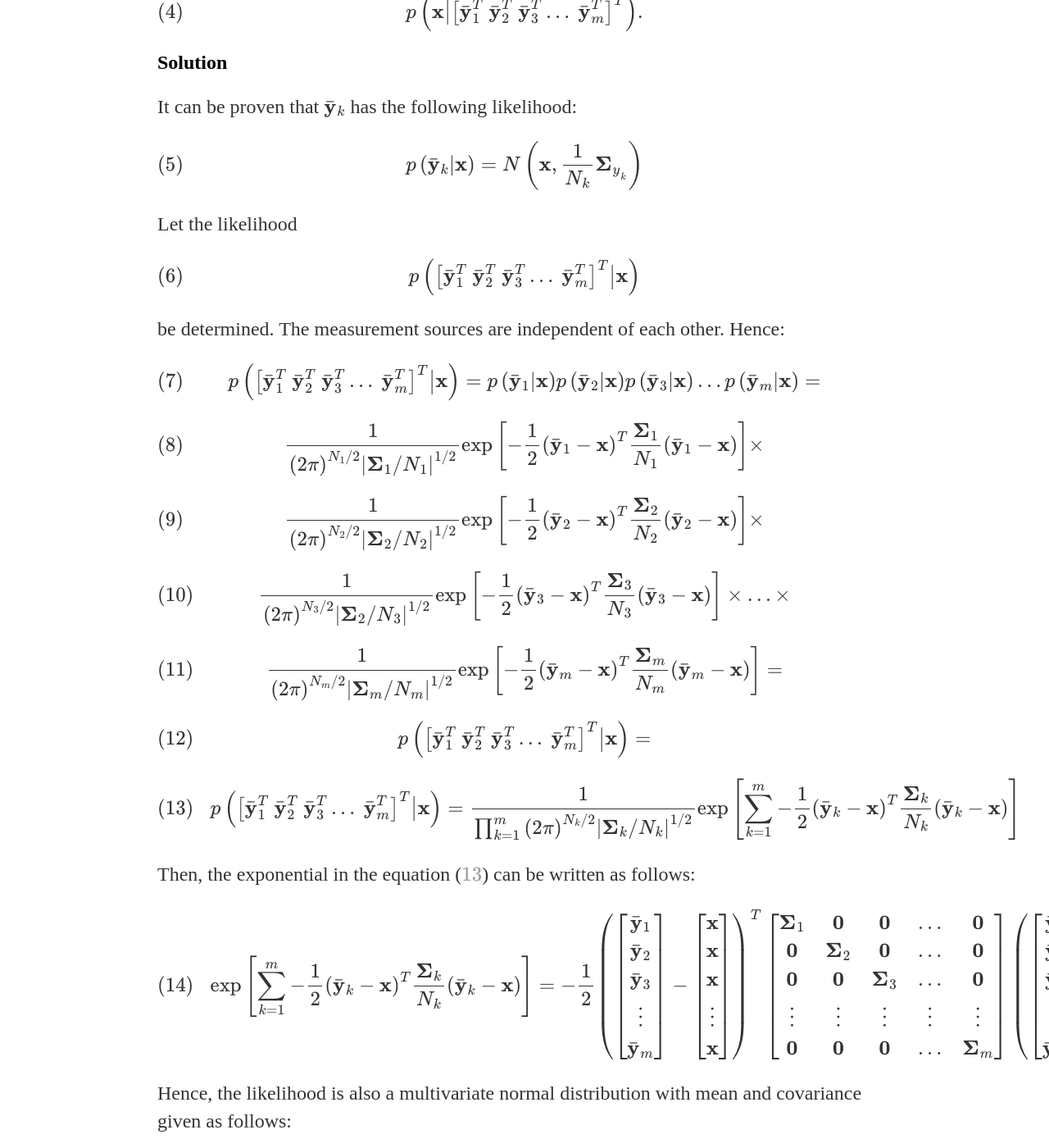
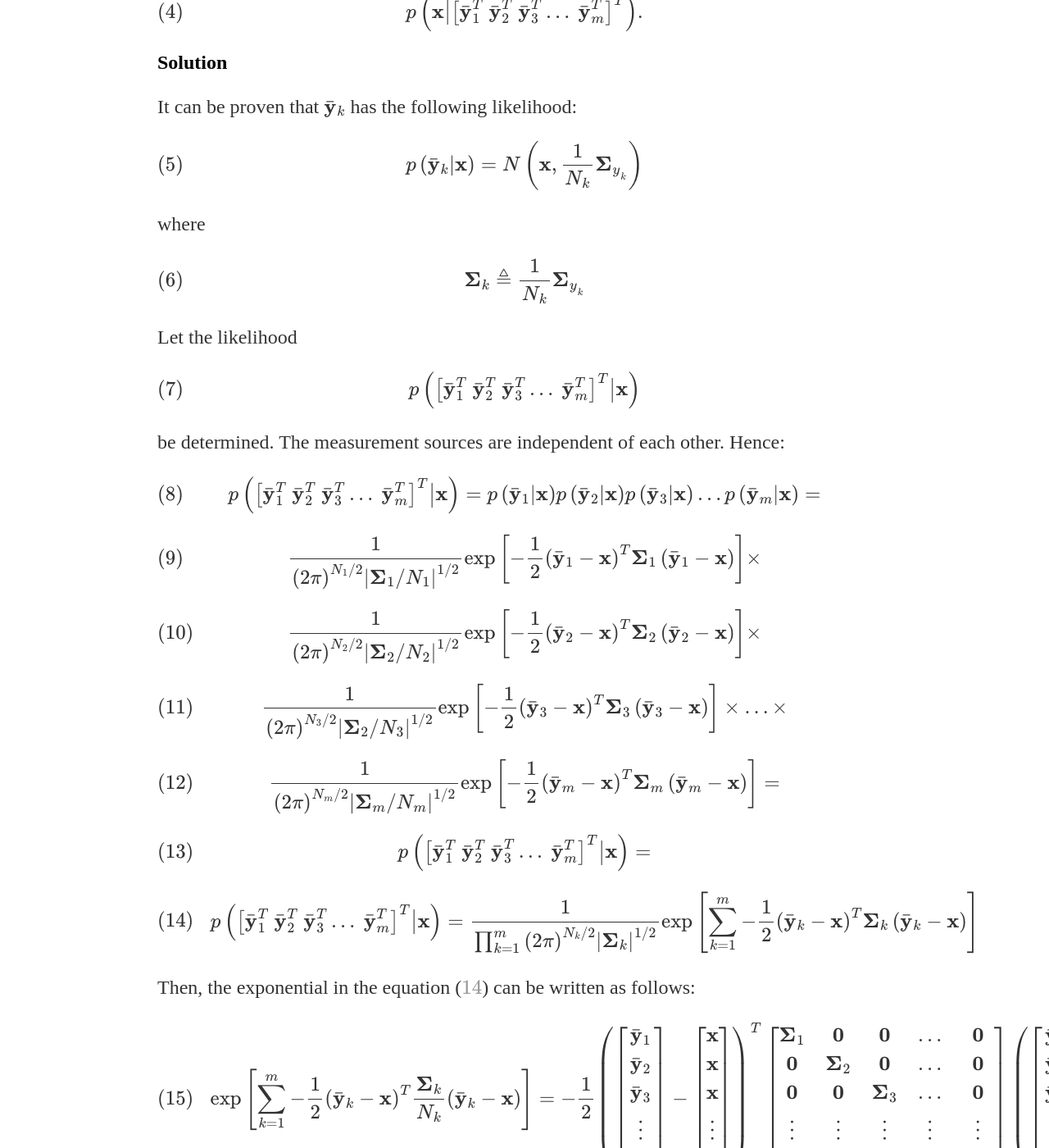
Before and after one commit to SaffetGokcenSen/saffetgokcensen.github.io, a Jekyll site: the page built from _posts/2020-08-13-inferring-an-unknown-vector-using-noisy-measurements-from-multiple-devices.md, in a window 1280 px wide and 1400 px high, scrolled down 1184 px. Shown: the whole window at 82% size. Built offline with Jekyll 4.4.1, drawn with Linux system fonts in a browser that asks for light colours.

Commit message:
corrected a typographic error

```diff
--- a/_posts/2020-08-13-inferring-an-unknown-vector-using-noisy-measurements-from-multiple-devices.md
+++ b/_posts/2020-08-13-inferring-an-unknown-vector-using-noisy-measurements-from-multiple-devices.md
@@ -28,6 +28,10 @@ It can be proven that $\bar{\mathbf{y}}\_{k}$ has the following likelihood:
 \begin{equation}
     p\left(\bar{\mathbf{y}}\_{k}|\mathbf{x}\right)=N\left(\mathbf{x},\frac{1}{N\_{k}}\boldsymbol{\Sigma}\_{y\_{\_{k}}}\right)
 \end{equation}
+where
+\begin{equation}
+    \boldsymbol{\Sigma}_{k}\triangleq \frac{1}{N\_{k}}\boldsymbol{\Sigma}\_{y\_{\_{k}}}
+\end{equation}
 Let the likelihood
 \begin{equation}
     p\left(\left[\bar{\mathbf{y}}\_{1}^{T} \ \bar{\mathbf{y}}\_{2}^{T} \ \bar{\mathbf{y}}\_{3}^{T} \dotso  \ \bar{\mathbf{y}}\_{m}^{T}\right]^{T}\big | \mathbf{x}\right)
@@ -37,22 +41,22 @@ be determined. The measurement sources are independent of each other. Hence:
     p\left(\left[\bar{\mathbf{y}}\_{1}^{T} \ \bar{\mathbf{y}}\_{2}^{T} \ \bar{\mathbf{y}}\_{3}^{T} \dotso  \ \bar{\mathbf{y}}\_{m}^{T}\right]^{T}\big | \mathbf{x}\right)=p\left(\bar{\mathbf{y}}\_{1}| \mathbf{x}\right)p\left(\bar{\mathbf{y}}\_{2}| \mathbf{x}\right)p\left(\bar{\mathbf{y}}\_{3}| \mathbf{x}\right)\dotso p\left(\bar{\mathbf{y}}\_{m}| \mathbf{x}\right)=
 \end{equation}
 \begin{equation}
-    \frac{1}{\left(2\pi\right)^{N\_{1}/2}\left |\boldsymbol{\Sigma}\_{1}/N\_{1} \right |^{1/2}}\exp\left[-\frac{1}{2}\left(\bar{\mathbf{y}}\_{1}-\mathbf{x}\right)^{T}\frac{\boldsymbol{\Sigma}\_{1}}{N\_{1}}\left(\bar{\mathbf{y}}\_{1}-\mathbf{x}\right)\right] \times
+    \frac{1}{\left(2\pi\right)^{N\_{1}/2}\left |\boldsymbol{\Sigma}\_{1}/N\_{1} \right |^{1/2}}\exp\left[-\frac{1}{2}\left(\bar{\mathbf{y}}\_{1}-\mathbf{x}\right)^{T}\boldsymbol{\Sigma}\_{1}\left(\bar{\mathbf{y}}\_{1}-\mathbf{x}\right)\right] \times
 \end{equation}
 \begin{equation}
-    \frac{1}{\left(2\pi\right)^{N\_{2}/2}\left |\boldsymbol{\Sigma}\_{2}/N\_{2} \right |^{1/2}}\exp\left[-\frac{1}{2}\left(\bar{\mathbf{y}}\_{2}-\mathbf{x}\right)^{T}\frac{\boldsymbol{\Sigma}\_{2}}{N\_{2}}\left(\bar{\mathbf{y}}\_{2}-\mathbf{x}\right)\right] \times
+    \frac{1}{\left(2\pi\right)^{N\_{2}/2}\left |\boldsymbol{\Sigma}\_{2}/N\_{2} \right |^{1/2}}\exp\left[-\frac{1}{2}\left(\bar{\mathbf{y}}\_{2}-\mathbf{x}\right)^{T}\boldsymbol{\Sigma}\_{2}\left(\bar{\mathbf{y}}\_{2}-\mathbf{x}\right)\right] \times
 \end{equation}
 \begin{equation}
-    \frac{1}{\left(2\pi\right)^{N\_{3}/2}\left |\boldsymbol{\Sigma}\_{2}/N\_{3} \right |^{1/2}}\exp\left[-\frac{1}{2}\left(\bar{\mathbf{y}}\_{3}-\mathbf{x}\right)^{T}\frac{\boldsymbol{\Sigma}\_{3}}{N\_{3}}\left(\bar{\mathbf{y}}\_{3}-\mathbf{x}\right)\right] \times \dotso \times
+    \frac{1}{\left(2\pi\right)^{N\_{3}/2}\left |\boldsymbol{\Sigma}\_{2}/N\_{3} \right |^{1/2}}\exp\left[-\frac{1}{2}\left(\bar{\mathbf{y}}\_{3}-\mathbf{x}\right)^{T}\boldsymbol{\Sigma}\_{3}\left(\bar{\mathbf{y}}\_{3}-\mathbf{x}\right)\right] \times \dotso \times
 \end{equation}
 \begin{equation}
-    \frac{1}{\left(2\pi\right)^{N\_{m}/2}\left |\boldsymbol{\Sigma}\_{m}/N\_{m} \right |^{1/2}}\exp\left[-\frac{1}{2}\left(\bar{\mathbf{y}}\_{m}-\mathbf{x}\right)^{T}\frac{\boldsymbol{\Sigma}\_{m}}{N\_{m}}\left(\bar{\mathbf{y}}\_{m}-\mathbf{x}\right)\right]=
+    \frac{1}{\left(2\pi\right)^{N\_{m}/2}\left |\boldsymbol{\Sigma}\_{m}/N\_{m} \right |^{1/2}}\exp\left[-\frac{1}{2}\left(\bar{\mathbf{y}}\_{m}-\mathbf{x}\right)^{T}\boldsymbol{\Sigma}\_{m}\left(\bar{\mathbf{y}}\_{m}-\mathbf{x}\right)\right]=
 \end{equation}
 \begin{equation}
     p\left(\left[\bar{\mathbf{y}}\_{1}^{T} \ \bar{\mathbf{y}}\_{2}^{T} \ \bar{\mathbf{y}}\_{3}^{T} \dotso  \ \bar{\mathbf{y}}\_{m}^{T}\right]^{T}\big | \mathbf{x}\right)=
 \end{equation}
 \begin{equation}
-    p\left(\left[\bar{\mathbf{y}}\_{1}^{T} \ \bar{\mathbf{y}}\_{2}^{T} \ \bar{\mathbf{y}}\_{3}^{T} \dotso  \ \bar{\mathbf{y}}\_{m}^{T}\right]^{T}\big | \mathbf{x}\right)=\frac{1}{\prod\_{k=1}^{m}\left(2\pi\right)^{N\_{k}/2}\left |\boldsymbol{\Sigma}\_{k}/N\_{k} \right |^{1/2}}\exp \left[\sum\_{k=1}^{m} -\frac{1}{2}\left(\bar{\mathbf{y}}\_{k}-\mathbf{x}\right)^{T}\frac{\boldsymbol{\Sigma}\_{k}}{N\_{k}}\left(\bar{\mathbf{y}}\_{k}-\mathbf{x}\right)\right]
+    p\left(\left[\bar{\mathbf{y}}\_{1}^{T} \ \bar{\mathbf{y}}\_{2}^{T} \ \bar{\mathbf{y}}\_{3}^{T} \dotso  \ \bar{\mathbf{y}}\_{m}^{T}\right]^{T}\big | \mathbf{x}\right)=\frac{1}{\prod\_{k=1}^{m}\left(2\pi\right)^{N\_{k}/2}\left |\boldsymbol{\Sigma}\_{k} \right |^{1/2}}\exp \left[\sum\_{k=1}^{m} -\frac{1}{2}\left(\bar{\mathbf{y}}\_{k}-\mathbf{x}\right)^{T}\boldsymbol{\Sigma}\_{k}\left(\bar{\mathbf{y}}\_{k}-\mathbf{x}\right)\right]
     \label{likelihood}
 \end{equation}
 Then, the exponential in the equation (\ref{likelihood}) can be written as follows:
```
